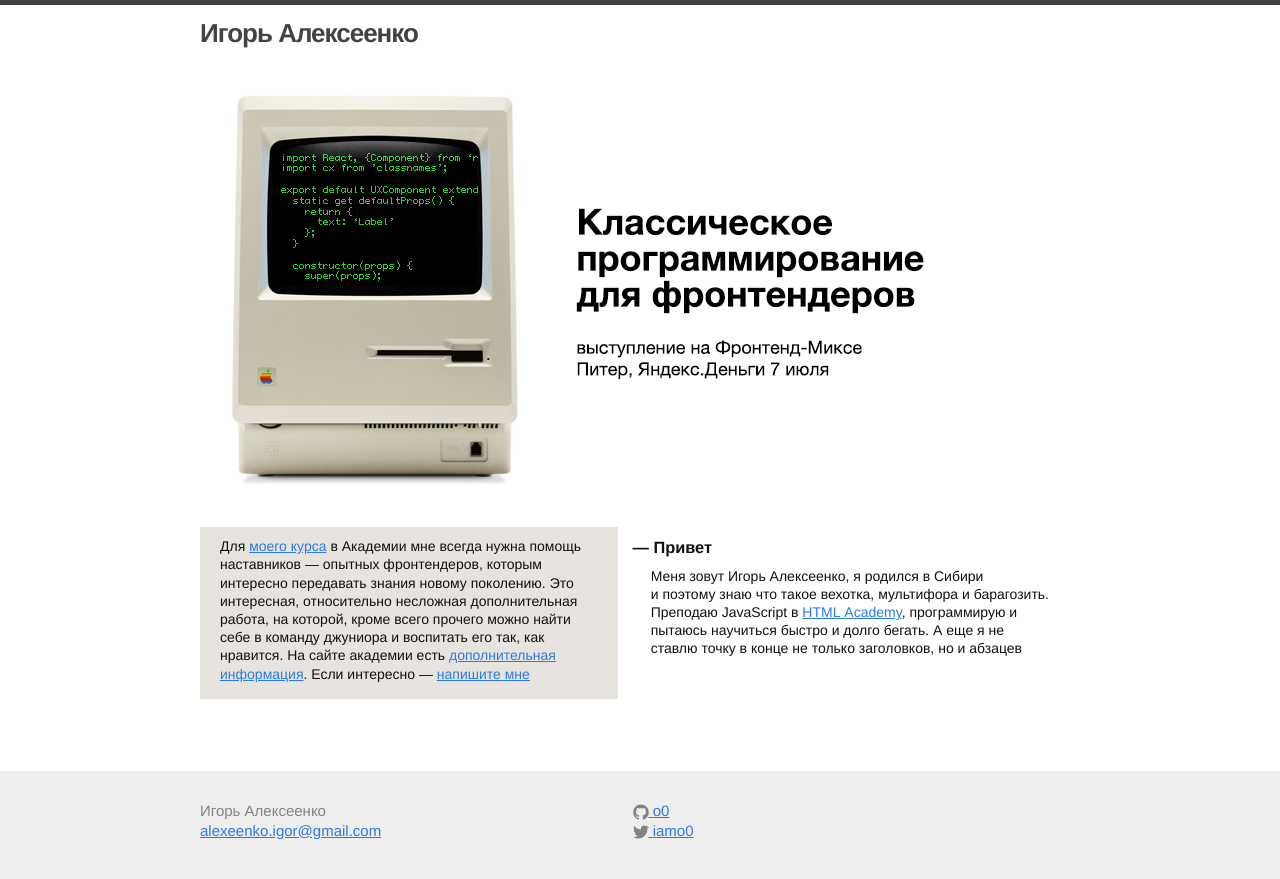
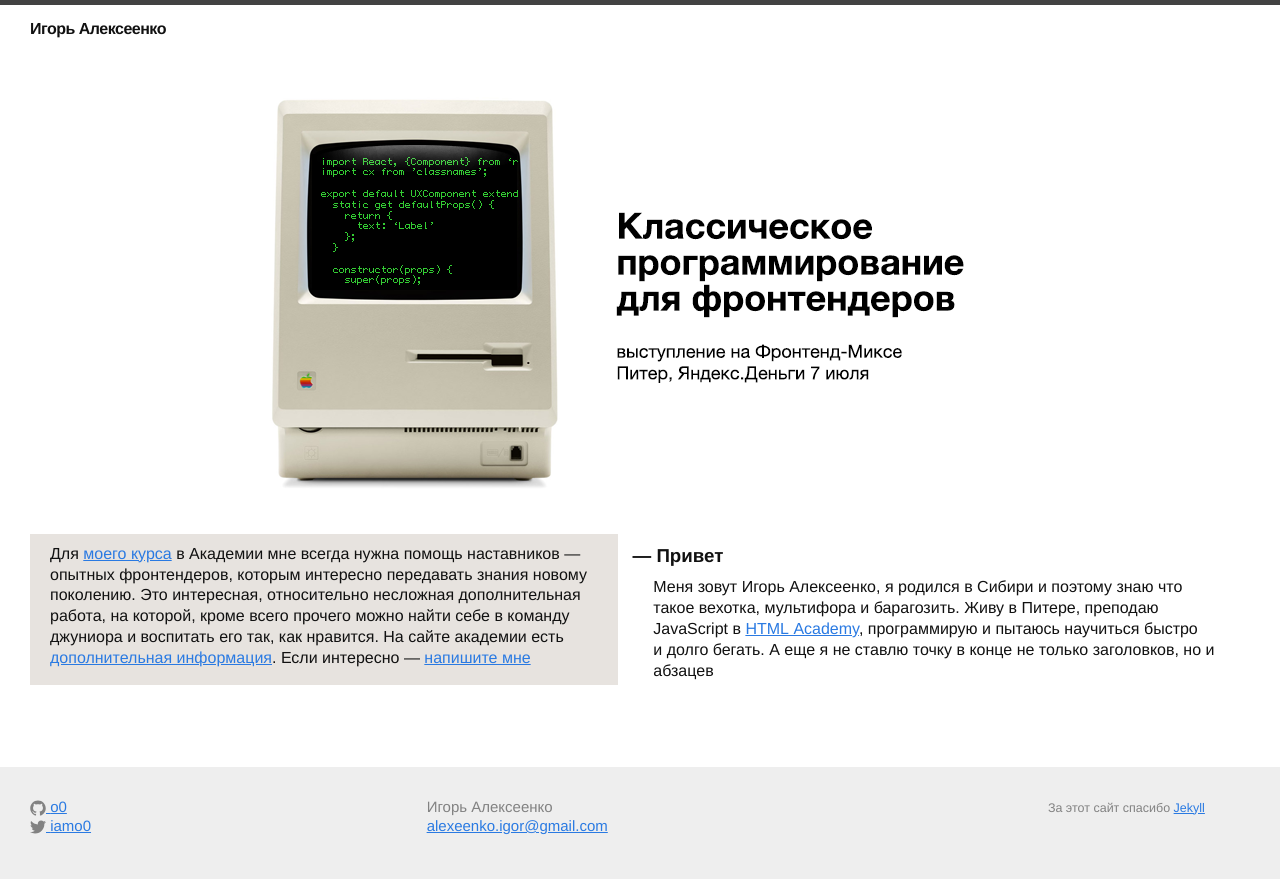
Before and after one commit to o0/o0.github.io, a Jekyll site: the page built from index.html, in a window 1280 px wide. Shown: the top 879 px of the page. Built offline with Jekyll 4.4.1, drawn with Linux system fonts in a browser that asks for light colours.

Commit message:
Better layout. Improve responsiveness

```diff
--- a/_includes/footer.html
+++ b/_includes/footer.html
@@ -2,15 +2,8 @@
 
   <div class="wrapper">
 
-    <div class="col-wrapper">
-      <div class="col col-1">
-        <ul class="contact-list">
-          <li>{{ site.title }}</li>
-          <li><a href="mailto:{{ site.email }}">{{ site.email }}</a></li>
-        </ul>
-      </div>
-
-      <div class="col col-2">
+    <div class="col-wrapper col-wrapper-3">
+      <div class="col">
         <ul class="social-media-list">
           {% if site.github_username %}
           <li>
@@ -42,8 +35,19 @@
           {% endif %}
         </ul>
       </div>
+
+      <div class="col">
+        <ul class="contact-list">
+          <li>{{ site.title }}
+          <li><a href="mailto:{{ site.email }}">{{ site.email }}</a>
+          <li><br>
+        </ul>
+      </div>
+
+      <div class="col">
+        <p><small>За этот сайт спасибо <a href="https://jekyllrb.com/" target="_blank" rel="nofollow">Jekyll</a></small>
+      </div>
     </div>
-
   </div>
 
 </footer>
--- a/_sass/_base.scss
+++ b/_sass/_base.scss
@@ -25,6 +25,8 @@ body {
   background-color: $background-color;
   -webkit-text-size-adjust: 100%;
   height: 100%;
+  max-width: 1400px;
+  margin: 0 auto;
 }
 
 
@@ -96,7 +98,7 @@ a {
   color: $brand-color;
 
   &:visited {
-    color: darken($brand-color, 15%);
+    color: $brand-color-visited;
   }
 
   &:hover {
@@ -157,8 +159,6 @@ pre {
 .wrapper {
   box-sizing: border-box;
   width: 100%;
-  max-width: -webkit-calc(#{$content-width} - (#{$spacing-unit} * 2));
-  max-width:         calc(#{$content-width} - (#{$spacing-unit} * 2));
   margin: 0 auto;
   padding-right: $spacing-unit;
   padding-left: $spacing-unit;
--- a/_sass/_layout.scss
+++ b/_sass/_layout.scss
@@ -11,83 +11,21 @@
 }
 
 .site-title {
-  font-size: 26px;
-  font-weight: 900;
-  line-height: 56px;
-  letter-spacing: -1px;
+  font-size: 1em;
+  font-weight: 700;
+  line-height: 3;
+  letter-spacing: -0.5px;
   margin-bottom: 0;
   float: left;
+}
 
-  &,
+a.site-title {
+  color: $brand-color;
+
   &:visited {
-    color: $grey-color-dark;
+    color: $brand-color-visited;
   }
 }
-
-.site-nav {
-  float: right;
-  line-height: 56px;
-
-  .menu-icon {
-    display: none;
-  }
-
-  .page-link {
-    color: $text-color;
-    line-height: $base-line-height;
-
-    // Gaps between nav items, but not on the first one
-    &:not(:first-child) {
-      margin-left: 20px;
-    }
-  }
-
-  @include media-query($on-palm) {
-    position: absolute;
-    top: 9px;
-    right: 30px;
-    background-color: $background-color;
-    border: 1px solid $grey-color-light;
-    border-radius: 5px;
-    text-align: right;
-
-    .menu-icon {
-      display: block;
-      float: right;
-      width: 36px;
-      height: 26px;
-      line-height: 0;
-      padding-top: 10px;
-      text-align: center;
-
-      > svg {
-        width: 18px;
-        height: 15px;
-
-        path {
-          fill: $grey-color-dark;
-        }
-      }
-    }
-
-    .trigger {
-      clear: both;
-      display: none;
-    }
-
-    &:hover .trigger {
-      display: block;
-      padding-bottom: 5px;
-    }
-
-    .page-link {
-      display: block;
-      padding: 5px 10px;
-    }
-  }
-}
-
-
 
 /**
 * Site footer
@@ -107,6 +45,12 @@
   margin-bottom: $spacing-unit / 2;
 }
 
+@include media-query($on-palm) {
+  .site-footer {
+    position: static;
+  }
+}
+
 .contact-list,
 .social-media-list {
   list-style: none;
@@ -121,33 +65,37 @@
 .col {
   box-sizing: border-box;
   float: left;
-  margin-bottom: $spacing-unit / 2;
   padding-left: $spacing-unit / 2;
 }
 
-.col-1 {
+.col-wrapper .col-1,
+.col-wrapper .col-2,
+.col-wrapper-2 .col-1,
+.col-wrapper-2 .col-2 {
   width: -webkit-calc(50% - (#{$spacing-unit} / 2));
   width:         calc(50% - (#{$spacing-unit} / 2));
 }
 
-.col-2 {
-  width: -webkit-calc(50% - (#{$spacing-unit} / 2));
-  width:         calc(50% - (#{$spacing-unit} / 2));
+.col-wrapper-3 .col {
+  width: -webkit-calc(33.33% - (#{$spacing-unit} / 2));
+  width:         calc(33.33% - (#{$spacing-unit} / 2));
 }
 
-@include media-query($on-laptop) {
-  .col-1,
-  .col-2 {
-    width: -webkit-calc(50% - (#{$spacing-unit} / 2));
-    width:         calc(50% - (#{$spacing-unit} / 2));
-  }
+.col-wrapper-3 .col:last-child {
+  text-align: right;
 }
 
 @include media-query($on-palm) {
-  .col {
+  .col-wrapper .col {
     float: none;
+    margin-bottom: 1em;
+    margin-top: 1em;
     width: -webkit-calc(100% - (#{$spacing-unit} / 2));
     width:         calc(100% - (#{$spacing-unit} / 2));
+  }
+
+  .col-wrapper-3 .col:last-child {
+    text-align: inherit;
   }
 }
 
@@ -163,13 +111,21 @@
   position: relative;
 }
 
+@include media-query($on-palm) {
+  .page-content {
+    padding-bottom: 0;
+  }
+}
+
+
 .page-heading {
   font-size: 20px;
 }
 
 .post-list {
+  list-style: none;
   margin-left: 0;
-  list-style: none;
+  text-align: center;
 
   > li {
     margin-bottom: $spacing-unit;
@@ -206,6 +162,7 @@
 */
 .post-header {
   margin-bottom: $spacing-unit;
+
 }
 
 .post-title {
@@ -220,6 +177,15 @@
 
 .post-content {
   margin-bottom: $spacing-unit;
+  max-width: 900px;
+
+  @include media-query($on-palm) {
+    width: auto;
+  }
+
+  @include media-query($on-laptop) {
+    width: auto;
+  }
 
   h2 {
     font-size: 32px;
--- a/css/main.scss
+++ b/css/main.scss
@@ -6,26 +6,27 @@
 
 
 // Our variables
-$base-font-family: 'Helvetica Neue', Helvetica, Arial, sans-serif;
-$base-font-size:   14px;
+$base-font-family: Helvetica, Arial, sans-serif;
+$base-font-size:   16px;
 $small-font-size:  $base-font-size * 0.875;
 $base-line-height: 1.3;
 
 $spacing-unit:     30px;
 
-$text-color:       #111;
-$background-color: #fff;
-$brand-color:      #2a7ae2;
+$text-color:          #111;
+$background-color:    #fff;
+$brand-color:         #2a7ae2;
+$brand-color-visited: #923695;
 
 $grey-color:       #828282;
 $grey-color-light: lighten($grey-color, 40%);
 $grey-color-dark:  darken($grey-color, 25%);
 
 // Width of the content area
-$content-width:    1000px;
+$content-width:    100%;
 
 $on-palm:          600px;
-$on-laptop:        800px;
+$on-laptop:        1000px;
 
 
 
--- a/index.html
+++ b/index.html
@@ -27,6 +27,6 @@ layout: default
 
   <article class="col col-2">
     <h3 style="margin-bottom: 0.5em">— Привет</h3>
-    <p style="margin-left: 1.3em;">Меня зовут Игорь Алексеенко, я&nbsp;родился в&nbsp;Сибири и&nbsp;поэтому знаю что такое вехотка, мультифора и&nbsp;барагозить. Преподаю JavaScript в&nbsp;<a href="https://htmlacademy.ru" target="_blank" rel="nofollow">HTML&nbsp;Academy</a>, программирую и пытаюсь научиться быстро и&nbsp;долго бегать. А еще я не ставлю точку в конце не только заголовков, но и абзацев
+    <p style="margin-left: 1.3em;">Меня зовут Игорь Алексеенко, я&nbsp;родился в&nbsp;Сибири и&nbsp;поэтому знаю что такое вехотка, мультифора и&nbsp;барагозить. Живу в Питере, преподаю JavaScript в&nbsp;<a href="https://htmlacademy.ru" target="_blank" rel="nofollow">HTML&nbsp;Academy</a>, программирую и пытаюсь научиться быстро и&nbsp;долго бегать. А еще я не ставлю точку в конце не только заголовков, но и абзацев
   </article>
 </div>
```
Lines whose indentation alone changed are shown as unchanged.
